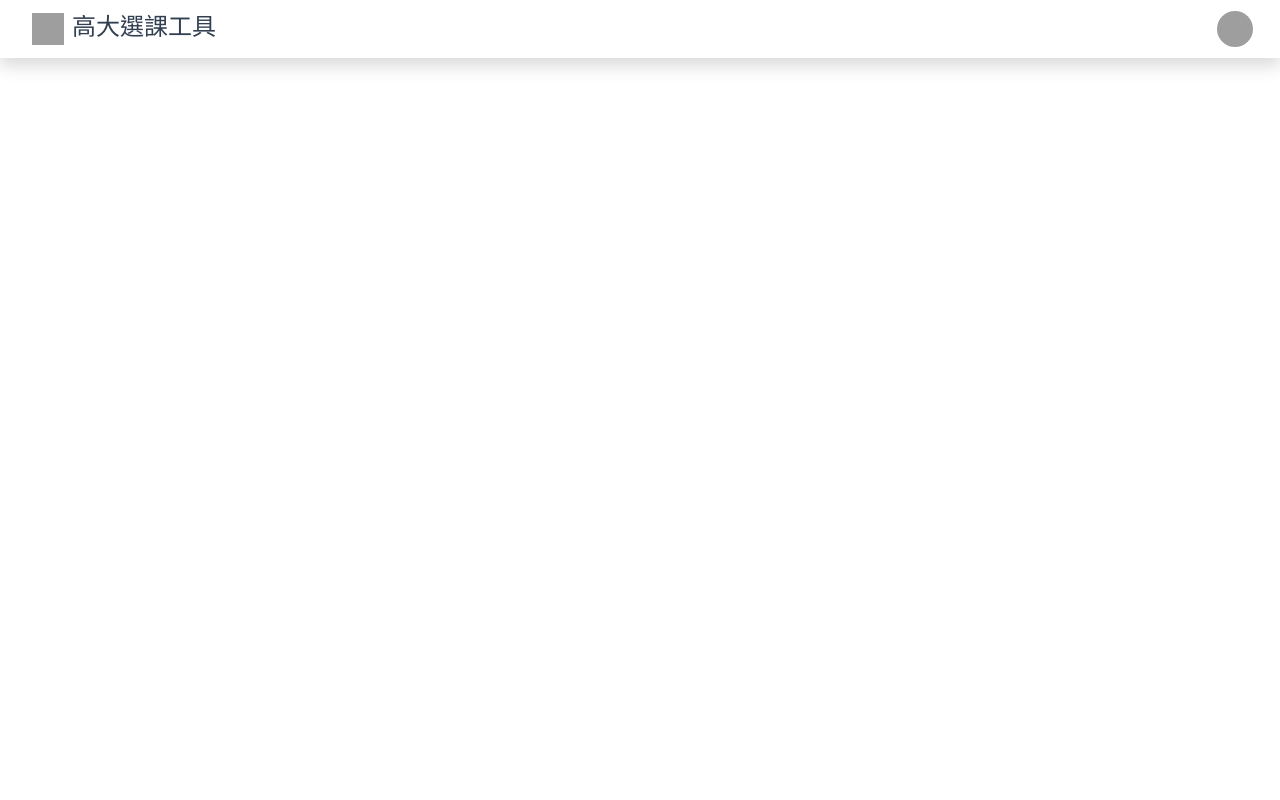
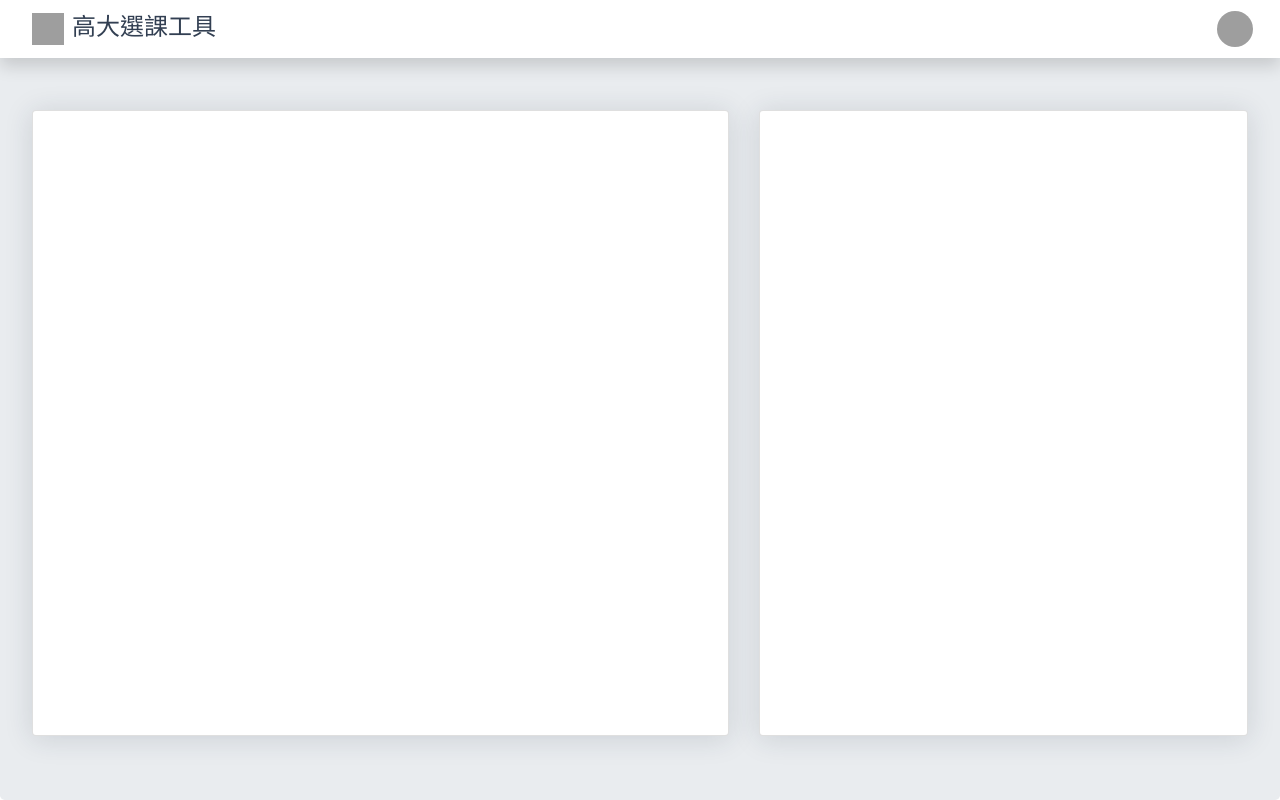
Before and after one commit to chiahsuantw/NUK-Course-Selection-Tool, a Flask app: page / in a window 1280 px wide. Run offline with Flask 2, Linux system fonts and the light colour scheme; some libraries are stand-ins or nearby versions; grey boxes are pictures that could not be loaded.

Commit message:
主要面板設計、大頭貼調整

```diff
--- a/templates/index.html
+++ b/templates/index.html
@@ -21,7 +21,7 @@
                     <a class="btn btn-icon btn-transparent-dark dropdown-toggle" id="navbarDropdownUserImage" href="javascript:void(0);" role="button" data-toggle="dropdown" aria-haspopup="true" aria-expanded="false"><img style="width: 36px; height: 36px; border-radius: 18px;" src="/static/img/user.png"/></a>
                     <div class="dropdown-menu dropdown-menu-right border-0 shadow animated--fade-in-up" aria-labelledby="navbarDropdownUserImage">
                         <h6 class="dropdown-header d-flex align-items-center">
-                            <img class="dropdown-user-img" src="/static/img/user.png"">
+                            <img class="dropdown-user-img" src="/static/img/user.png">
                             <div class="dropdown-user-details">
                                 <div class="dropdown-user-details-name">使用者名稱</div>
                                 <div class="dropdown-user-details-email">使用者學號</div>
@@ -29,19 +29,40 @@
                         </h6>
                         <div class="dropdown-divider"></div>
                         <a class="dropdown-item" href="#!">
-                            <div class="dropdown-item-icon"><svg xmlns="http://www.w3.org/2000/svg" width="24" height="24" viewBox="0 0 24 24" fill="none" stroke="currentColor" stroke-width="2" stroke-linecap="round" stroke-linejoin="round" class="feather feather-settings"><circle cx="12" cy="12" r="3"></circle><path d="M19.4 15a1.65 1.65 0 0 0 .33 1.82l.06.06a2 2 0 0 1 0 2.83 2 2 0 0 1-2.83 0l-.06-.06a1.65 1.65 0 0 0-1.82-.33 1.65 1.65 0 0 0-1 1.51V21a2 2 0 0 1-2 2 2 2 0 0 1-2-2v-.09A1.65 1.65 0 0 0 9 19.4a1.65 1.65 0 0 0-1.82.33l-.06.06a2 2 0 0 1-2.83 0 2 2 0 0 1 0-2.83l.06-.06a1.65 1.65 0 0 0 .33-1.82 1.65 1.65 0 0 0-1.51-1H3a2 2 0 0 1-2-2 2 2 0 0 1 2-2h.09A1.65 1.65 0 0 0 4.6 9a1.65 1.65 0 0 0-.33-1.82l-.06-.06a2 2 0 0 1 0-2.83 2 2 0 0 1 2.83 0l.06.06a1.65 1.65 0 0 0 1.82.33H9a1.65 1.65 0 0 0 1-1.51V3a2 2 0 0 1 2-2 2 2 0 0 1 2 2v.09a1.65 1.65 0 0 0 1 1.51 1.65 1.65 0 0 0 1.82-.33l.06-.06a2 2 0 0 1 2.83 0 2 2 0 0 1 0 2.83l-.06.06a1.65 1.65 0 0 0-.33 1.82V9a1.65 1.65 0 0 0 1.51 1H21a2 2 0 0 1 2 2 2 2 0 0 1-2 2h-.09a1.65 1.65 0 0 0-1.51 1z"></path></svg></div>
+                            <div class="dropdown-item-icon"><img src="https://img.icons8.com/fluent/24/000000/settings.png"/></div>
                             帳戶管理
                         </a>
                         <a class="dropdown-item" href="#!">
-                            <div class="dropdown-item-icon"><svg xmlns="http://www.w3.org/2000/svg" width="24" height="24" viewBox="0 0 24 24" fill="none" stroke="currentColor" stroke-width="2" stroke-linecap="round" stroke-linejoin="round" class="feather feather-log-out"><path d="M9 21H5a2 2 0 0 1-2-2V5a2 2 0 0 1 2-2h4"></path><polyline points="16 17 21 12 16 7"></polyline><line x1="21" y1="12" x2="9" y2="12"></line></svg></div>
+                            <div class="dropdown-item-icon"><img src="https://img.icons8.com/fluent/24/000000/logout-rounded.png"/></div>
                             登出
                         </a>
+                        <img class="mr-2" src="https://img.icons8.com/fluent/32/000000/refresh.png"/>
+                        <img class="mr-2" src="https://img.icons8.com/fluent/32/000000/info.png"/>
+                        <img class="mr-2" src="https://img.icons8.com/fluent/32/000000/github.png"/>
+                        <img class="mr-2" src="https://img.icons8.com/fluent/32/000000/share.png"/>
+                        <img class="mr-2" src="https://img.icons8.com/fluent/32/000000/feedback-hub.png"/>
                     </div>
                 </li>
             </ul>
+        </nav>
+        <div style="padding-top: 110px;" class="jumbotron mb-0 h-100">
+            <div class="row h-100">
+                <div class="col-xl-7 mb-4 h-100">
+                    <div class="card h-100">
+                        <div class="card-body h-100 d-flex flex-column justify-content-center py-5 py-xl-4">
 
-        </nav>
-        <h1>hello world</h1>
+                        </div>
+                    </div>
+                </div>
+                <div class="col-xl-5 mb-4">
+                    <div class="card h-100">
+                        <div class="card-body h-100 d-flex flex-column justify-content-center py-5 py-xl-4">
+
+                        </div>
+                    </div>
+                </div>
+            </div>
+        </div>
         <script src="https://code.jquery.com/jquery-3.5.1.slim.min.js" integrity="sha384-DfXdz2htPH0lsSSs5nCTpuj/zy4C+OGpamoFVy38MVBnE+IbbVYUew+OrCXaRkfj" crossorigin="anonymous"></script>
         <script src="https://cdn.jsdelivr.net/npm/popper.js@1.16.0/dist/umd/popper.min.js" integrity="sha384-Q6E9RHvbIyZFJoft+2mJbHaEWldlvI9IOYy5n3zV9zzTtmI3UksdQRVvoxMfooAo" crossorigin="anonymous"></script>
         <script src="https://stackpath.bootstrapcdn.com/bootstrap/4.5.0/js/bootstrap.min.js" integrity="sha384-OgVRvuATP1z7JjHLkuOU7Xw704+h835Lr+6QL9UvYjZE3Ipu6Tp75j7Bh/kR0JKI" crossorigin="anonymous"></script>
```
